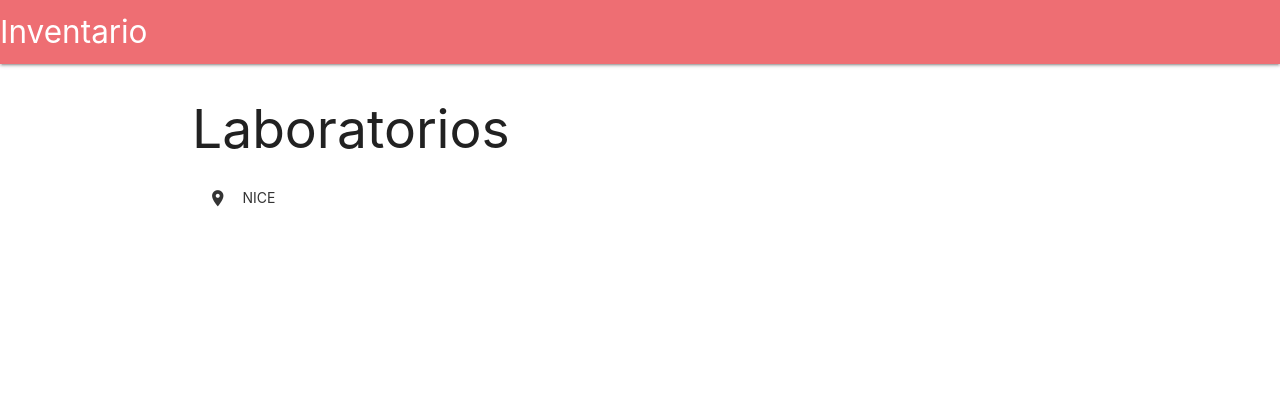
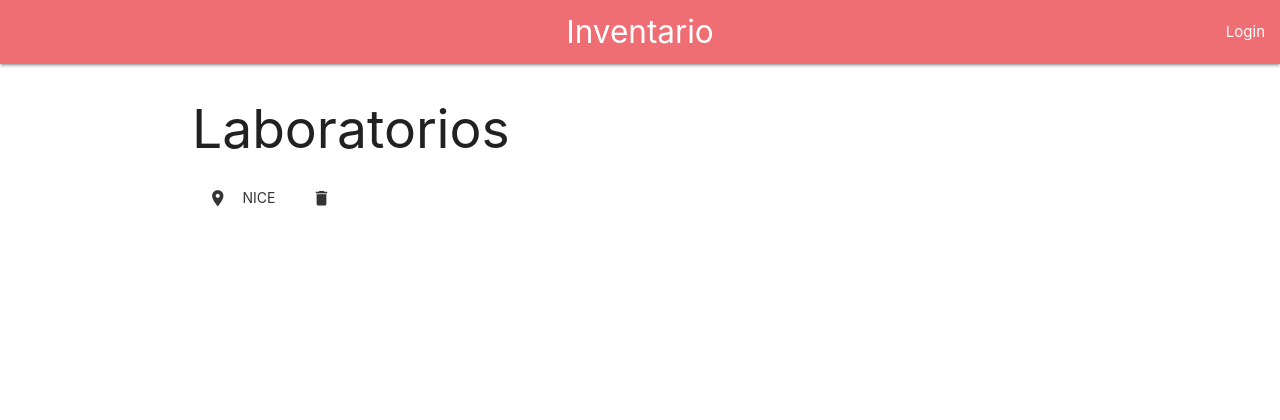
Before and after one commit to joacogaarcia01/inventario_villada, a Django app: page / in a window 1280 px wide. Shown: the top 420 px of the page. Run offline with Django 3.2, Linux system fonts and the light colour scheme; data comes from the database, SQL or seed files in the repository; both versions use the stored data as it was after the commit.

Commit message:
mas cambios

```diff
--- /dev/null
+++ b/inventario/templates/lab/create.html
@@ -0,0 +1,25 @@
+<div class="fixed-action-btn">
+  <a class="btn-floating btn-large modal-trigger red waves-effect waves-light" href="#id_modal">
+    <i class="large material-icons">add</i>
+  </a>
+</div>
+<div id="id_modal" class="modal">
+  <div class="row">
+    <form action="{% url 'index' %}" class="col s12" method="post">
+      {% csrf_token %}
+      <div class="modal-content">
+        <h4>Crear laboratorio</h4>
+        <div class="row">
+          <div class="input-field col s12">
+            <input id="id_name" name="name" type="text">
+            <label for="id_name">Nombre</label>
+          </div>
+        </div>
+      </div>
+      <div class="modal-footer">
+        <a href="#!" class="btn-flat modal-close waves-effect waves-red">Cancelar</a>
+        <button class="btn-flat modal-close waves-effect waves-red" type="submit">Crear</button>
+      </div>
+    </form>
+  </div>
+</div>
--- /dev/null
+++ b/inventario/templates/lab/delete.html
@@ -0,0 +1,3 @@
+<a class="btn-flat waves-effect waves-red" href="{% url 'lab_delete' lab.id_lab %}">
+  <i class="material-icons">delete</i>
+</a>
--- /dev/null
+++ b/inventario/templates/lab/list.html
@@ -0,0 +1,9 @@
+{% for lab in labs %}
+  <div class="row">
+    <a class="btn-flat waves-effect waves-red" href="{% url 'item_list' lab.id_lab %}">
+      <i class="material-icons left">room</i>
+      {{ lab }}
+    </a>
+    {% include 'lab/delete.html' %}
+  </div>
+{% endfor %}
--- a/inventario/templates/navbar.html
+++ b/inventario/templates/navbar.html
@@ -1,5 +1,12 @@
 <nav>
   <div class="nav-wrapper">
-    <a href="{% url 'home' %}" class="brand-logo">Inventario</a>
+    <a href="{% url 'index' %}" class="brand-logo center">Inventario</a>
+    <ul id="nav-mobile" class="right hide-on-med-and-down">
+      {% if user.is_authenticated %}
+        <li><a href="">{{ user }}</a></li>
+      {% else %}
+        <li><a href="{% url 'login' %}">Login</a></li>
+      {% endif %}
+    </ul>
   </div>
 </nav>
--- a/inventario/urls.py
+++ b/inventario/urls.py
@@ -1,12 +1,11 @@
 from django.contrib import admin
 from django.urls import include, path
 
-from .views import create_lab, index, item_list, create_object
+from .views import Index, LabDelete, item_list, create_object
 
 urlpatterns = [
-    path('', index, name='home'),
-    path('test/', create_lab, name='create_lab'),
+    path('', Index.as_view(), name='index'),
+    path('delete/<int:lab_id>/', LabDelete.as_view(), name='lab_delete'),
     path('objecto/', create_object, name='create_object'),
     path('lab/<int:lab_id>/', item_list, name='item_list'),
-
 ]
--- a/inventario/views.py
+++ b/inventario/views.py
@@ -1,23 +1,38 @@
 from django.http import HttpResponse
 from django.shortcuts import redirect, render
+from django.views import View
 
 from .models import Item, Lab
 
-def index(request):
-    labs = Lab.objects.all()
-    ctx = {'labs': labs}
-    return render(request, 'index.html', ctx)
+
+class Index(View):
+
+    def get(self, request):
+        print(request.method)
+        labs = Lab.objects.all()
+        ctx = {'labs': labs}
+        return render(request, 'index.html', ctx)
+
+    def post(self, request):
+        name = request.POST['name']
+        lab = Lab(name=name)
+        lab.save()
+        return redirect('index')
+
+
+class LabDelete(View):
+
+    def get(self, request, *args, **kwargs):
+        lab_id = kwargs['lab_id']
+        lab = Lab.objects.get(pk=lab_id)
+        lab.delete()
+        return redirect('index')
+
 
 def item_list(request, lab_id):
     items = Item.objects.filter(id_lab_id=lab_id)
     ctx = {'items': items, "lab_id": lab_id}
     return render(request, 'item/list.html', ctx)
-
-def create_lab(request):
-    name = request.POST['name']
-    lab = Lab(name=name)
-    lab.save()
-    return redirect('/')
 
 def create_object(request):
     name = request.POST['name']
```
Also changed, not shown: inventario/templates/index.html (+7 -33 lines), db.sqlite3.
